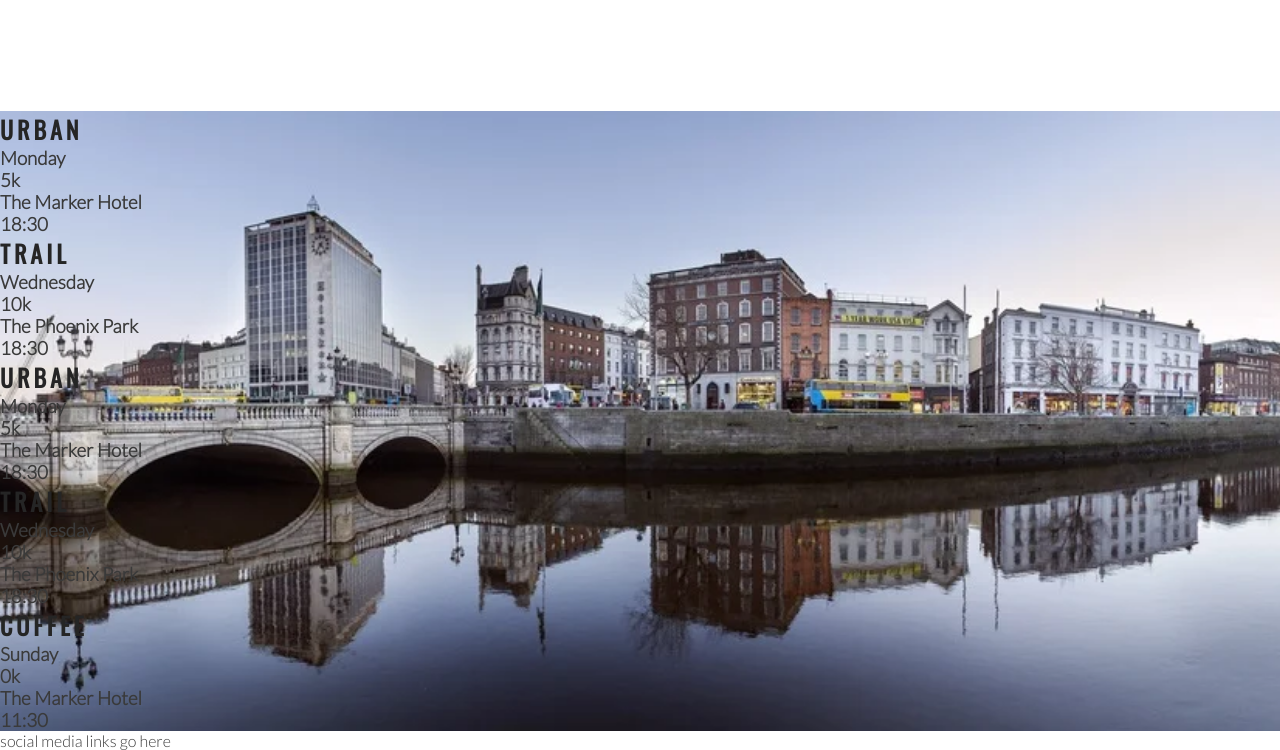
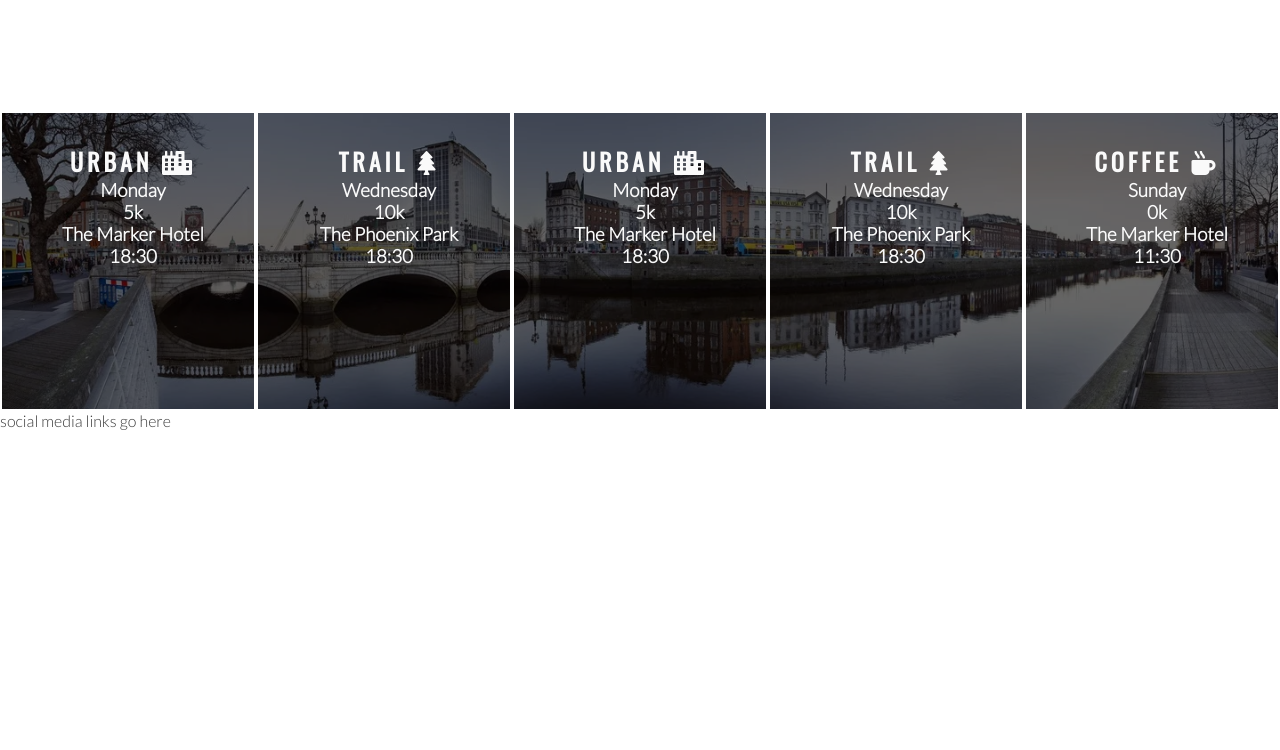
Before and after one commit to Jonnywdev/love-running, a plain HTML site: page index.html in a window 1280 px wide. Shown: the part 1184-1934 px from the top of the page. After the commit the page ends 1614 px from the top, so only its background shows below. Drawn offline with nearby package versions, Linux system fonts and the light colour scheme.

Commit message:
Style time panels and add icons

```diff
--- a/assests/css/style.css
+++ b/assests/css/style.css
@@ -193,3 +193,19 @@ hr {
     width: 100%;
     overflow: hidden;
 }
+
+#times div {
+    color: #fafafa;
+    background-color: rgba(0, 0, 0, .6);
+    width: 20%;
+    height: 300px;
+    float: left;
+    padding: 30px 0 0 10px;
+    text-align: center;
+    border: 2px solid #fff;
+    box-sizing: border-box;
+}
+
+#times h2 {
+    color: #fafafa;
+}
--- a/index.html
+++ b/index.html
@@ -74,35 +74,35 @@
 
     <section id="times">
         <div>
-            <h2>Urban</h2>
+            <h2>Urban <i class="fas fa-city"></i></h2>
             <h3>Monday</h3>
             <h3>5k</h3>
             <h3>The Marker Hotel</h3>
             <h3>18:30</h3>
         </div>
         <div>
-            <h2>Trail</h2>
+            <h2>Trail <i class="fas fa-tree"></i></h2>
             <h3>Wednesday</h3>
             <h3>10k</h3>
             <h3>The Phoenix Park</h3>
             <h3>18:30</h3>
         </div>
         <div>
-            <h2>Urban</h2>
+            <h2>Urban <i class="fas fa-city"></i></h2>
             <h3>Monday</h3>
             <h3>5k</h3>
             <h3>The Marker Hotel</h3>
             <h3>18:30</h3>
         </div>
         <div>
-            <h2>Trail</h2>
+            <h2>Trail <i class="fas fa-tree"></i></h2>
             <h3>Wednesday</h3>
             <h3>10k</h3>
             <h3>The Phoenix Park</h3>
             <h3>18:30</h3>
         </div>
         <div>
-            <h2>Coffee</h2>
+            <h2>Coffee <i class="fas fa-mug-hot"></i></h2>
             <h3>Sunday</h3>
             <h3>0k</h3>
             <h3>The Marker Hotel</h3>
```
